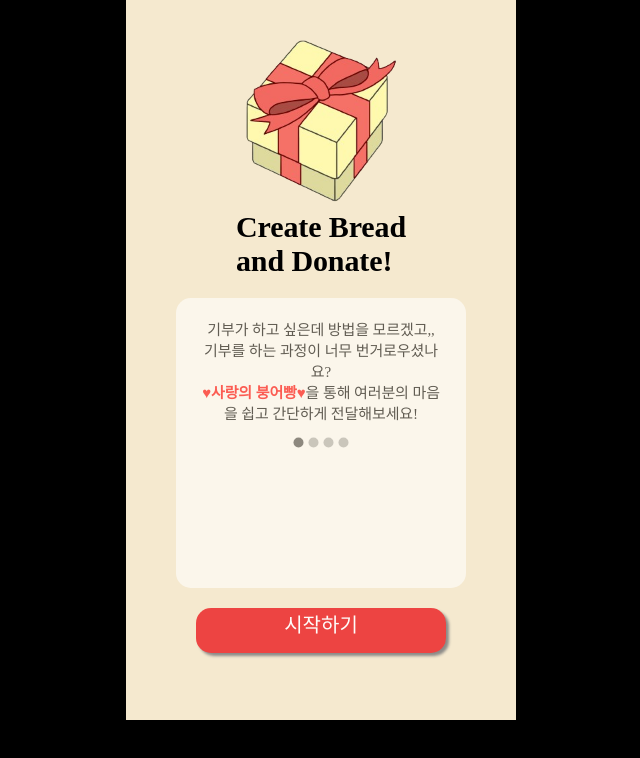
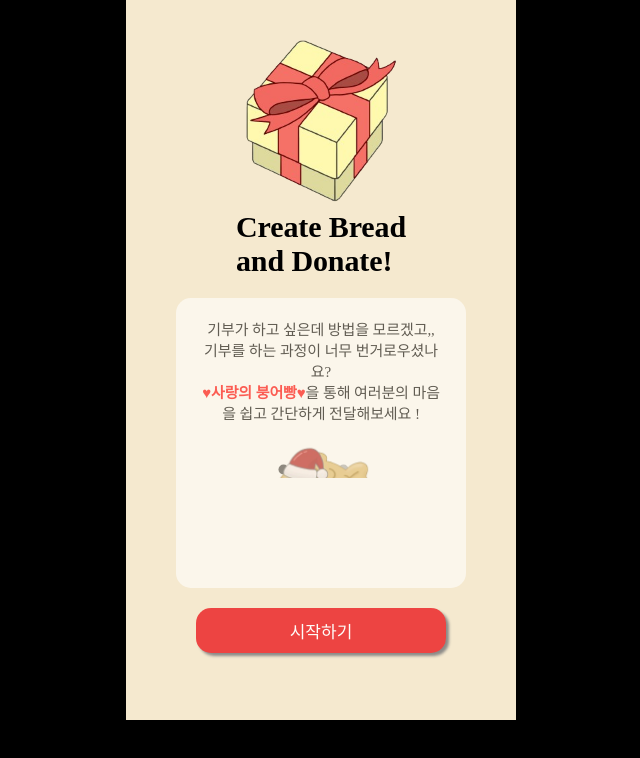
Before and after one commit to donggukthon/donggukthon_2023_3_F, a React (Create React App) app: page / in a window 1280 px wide. Shown: the top 758 px of the page, without its empty margins (319-959 px from the left). Built offline with nearby package versions, Linux system fonts and the light colour scheme; a web font is replaced by a local one.

Commit message:
<chore>: 이미지 및 items 내용 추가

```diff
--- a/src/components/UserGuideWidget.jsx
+++ b/src/components/UserGuideWidget.jsx
@@ -1,19 +1,32 @@
 import Carousel from 'react-material-ui-carousel';
 import styled from "styled-components";
+import fishbread from '../assets/images/santa_fishbread_brown.png';
 
 function UserGuideWidget() {
   const items = [
     {
-      content: "기부가 하고 싶은데 방법을 모르겠고,,<br>기부를 하는 과정이 너무 번거로우셨나요?<br><strong style='color:red'>♥사랑의 붕어빵♥</strong>을 통해 여러분의 마음을 쉽고 간단하게 전달해보세요!",
+      content: "기부가 하고 싶은데 방법을 모르겠고,,<br>기부를 하는 과정이 너무 번거로우셨나요?<br><strong style='color:red'>♥사랑의 붕어빵♥</strong>을 통해 여러분의 마음을 쉽고 간단하게 전달해보세요 !",
+      image: fishbread
     },
     {
       content: "Q. <strong style='color:red'>♥사랑의 붕어빵♥</strong>은 어떤 서비스 인가요?<br><br>기부 금액이 쌓임에 따라 붕어빵이 만들어지게 됩니다. 3000원이 모이면 붕어빵이 완성되고 여러분이 원하는 단체에 기부를 할 수 있습니다.",
+      image: null
     },
     {
-      content: "Q. <strong style='color:red'>♥사랑의 붕어빵♥</strong>의 특징은 무엇인가요?<br><br>여러분이 기부를 하실때마다 랜덤의 붕어빵이 만들어지게 됩니다. 기부 금액에 따라 붕어빵은 점점 성장하게 되고, 성장한 붕어빵을 기부하게 되면 배지로 남게 됩니다.<br><br>여러분의 마음을 전달하고 아기자기한 붕어빵을 모아보세요 ! ",
+      content: "Q. <strong style='color:red'>♥사랑의 붕어빵♥</strong>의 특징은 무엇인가요?<br>여러분이 기부를 하실때마다 랜덤의 붕어빵이 만들어지게 됩니다. 기부 금액에 따라 붕어빵은 점점 성장하게 되고, 성장한 붕어빵을 기부하게 되면 배지로 남게 됩니다.<br><br>여러분의 마음을 전달하고 아기자기한 붕어빵을 모아보세요 ! ",
+      image: null
     },
     {
-      content: "Q. 꼭 3000원을 모아야 기부가 가능하나요?<br><br>아닙니다. 기부는 3000원보다 적어도 많아도 가능합니다! 하지만 <strong>3000원이 모여야만 배지를 얻을 수 있다는 점</strong> 기억해주세요 !",
+      content: "Q. 꼭 3000원을 모아야 기부가 가능한가요?<br><br>아닙니다. 기부는 3000원보다 적어도 많아도 가능합니다! 하지만 <strong>3000원이 모여야만 배지를 얻을 수 있다는 점</strong> 기억해주세요 !",
+      image: null
+    },
+    {
+      content: "Q. 구체적인 기부 방식은 어떻게 되나요?<br><br>사랑의 붕어빵은 여러분이 선택한 요일 22시에 계좌의 자투리 금액 (1000원 이하)의 금액이 자동으로 모이게 됩니다.",
+      image: null
+    },
+    {
+      content: "Q. 어떤 단체에 기부가 되나요?<br><br>기부단체는 여러분이 직접 선택가능합니다. 붕어빵을 전달할 때 난민, 독거 노인, 저소득층, 어린이 중 선택할 수 있게 됩니다.",
+      image: null
     },
   ];
 
@@ -29,7 +42,8 @@ function UserGuideWidget() {
         {items.map((item, i) => (
           <CarouselItem key={i}>
             <ContentContainer>
-              <div dangerouslySetInnerHTML={{ __html: item.content }} />
+              <TextContainer dangerouslySetInnerHTML={{ __html: item.content }} />
+              {item.image && <ImageContainer src={item.image} alt="Fishbread" />}
             </ContentContainer>
           </CarouselItem>
         ))}
@@ -58,4 +72,14 @@ const ContentContainer = styled.div`
   margin: 0 auto;
 `;
 
+const TextContainer = styled.div`
+  margin-bottom: 10px;
+`;
+
+const ImageContainer = styled.img`
+  width: 110px;
+  /* max-width: 100%; */
+  height: auto;
+`;
+
 export default UserGuideWidget;
--- a/src/pages/MainPage.jsx
+++ b/src/pages/MainPage.jsx
@@ -78,14 +78,15 @@ const StartButton = styled.button`
   border: none;
   border-radius: 15px 15px 15px 15px;
   font-family: "Godo", sans-serif;
-  font-size: 20px;
+  font-size: 17px;
   color: white;
-  margin: 0 auto 0 auto;
+  margin: 0 auto;
   padding: auto 0 auto 0;
   box-shadow: 3px 3px 3px 0px gray;
   opacity: 90%;
   display: flex;
   justify-content: center;
+  align-items: center;
 
   cursor: pointer;
   &:active,
```
Also changed, not shown: src/assets/images/santa_fishbread_brown.png (added).
